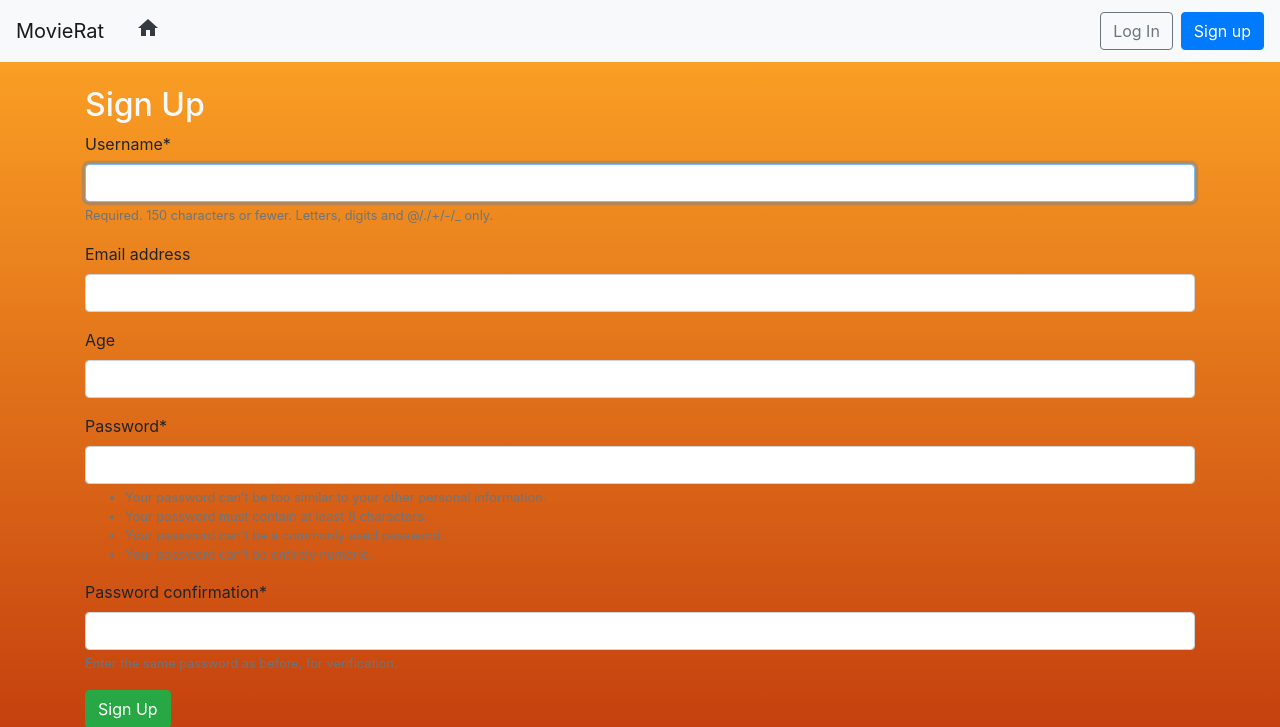
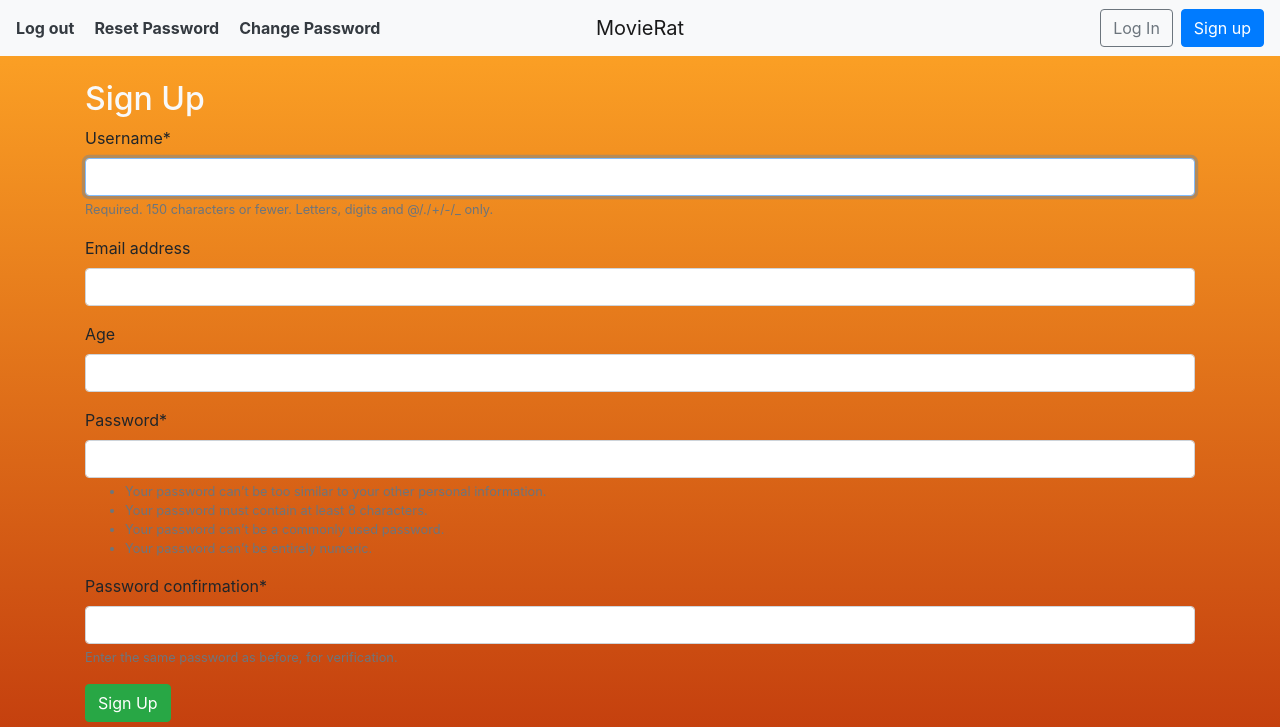
Before and after one commit to cmkishores/movie_review, a Django app: page /users/signup/ in a window 1280 px wide. Shown: the top 727 px of the page. Run offline with Django 3.2, Linux system fonts and the light colour scheme; some libraries are stand-ins or nearby versions.

Commit message:
Changed index page to home page, added navbar links

```diff
--- a/movie_review/urls.py
+++ b/movie_review/urls.py
@@ -21,7 +21,6 @@ urlpatterns = [
     path('admin/', admin.site.urls),
     path('users/',include('users.urls')),
     path('users/',include('django.contrib.auth.urls')),
-    path('reviews/',include('reviews.urls')),
-    path('',TemplateView.as_view(template_name='index.html'),name='index'),
+    path('',include('reviews.urls')),
 
-]
+    ]
--- a/reviews/models.py
+++ b/reviews/models.py
@@ -3,6 +3,9 @@ from django.urls import reverse
 from django.contrib.auth import get_user_model
 
 class Reviews(models.Model):
+	class Meta:
+		verbose_name = "Review"
+
 	RATING = [
 	('*','1'),
 	('**','2'),
--- a/templates/base.html
+++ b/templates/base.html
@@ -18,18 +18,35 @@
 <body>
 
 <nav class="navbar navbar-default navbar-expand-md navbar-light bg-light mb-4">
-      <a class="navbar-brand" href="{% url 'home' %}"> MovieRat </a>
-       <a class="nav-link " href="{% url 'index' %}"><i class="material-icons text-dark">home</i> <span class="sr-only">(current)</span></a>
-      <button class="navbar-toggler" type="button" data-toggle="collapse" data-target="#navbarCollapse" aria-controls="navbarCollapse" aria-expanded="false" aria-label="Toggle navigation"><span class="navbar-toggler-icon"></span>
+	<div class="navbar-collapse collapse w-100 order-1 order-md-0 dual-collapse2">
+		<ul class="navbar-nav mr-auto mt-2 mt-lg-0">
+            <li class="nav-item active mr-3">
+		<a class="text-dark font-weight-bold " href="{% url 'logout' %}"> Log out</a>
+	</li>
+      <li class="nav-item mt-2 mt-lg-0">
+     <a class="text-dark font-weight-bold ml-1 mr-3" href="{% url 'password_reset' %}" > Reset Password</a></li>
+       <li class="nav-item mt-2 mt-lg-0 mr-3"> <a class="text-dark font-weight-bold ml-1"href="{% url 'password_change' %}" > Change Password</a></li></ul>
+    </div>
+    <div class="mx-auto order-0">
+         <a class="navbar-brand mx-auto" href="{% url 'home' %}"> MovieRat </a>
+        <button class="navbar-toggler" type="button" data-toggle="collapse" data-target=".dual-collapse2">
+            <span class="navbar-toggler-icon"></span>
+        </button>
+    </div>
+   <div class="navbar-collapse collapse w-100 order-3 dual-collapse2">
+
+
+          <button class="navbar-toggler" type="button" data-toggle="collapse" data-target="#navbarCollapse" aria-controls="navbarCollapse" aria-expanded="false" aria-label="Toggle navigation"><span class="navbar-toggler-icon"></span>
       </button>
       <div class="collapse navbar-collapse" id="navbarCollapse">
         {% if user.is_authenticated %}
           <ul class="navbar-nav ml-auto">
             <li class="nav-item">
               <li class="nav-item dropdown">
-        <a class="nav-link dropdown-toggle" href="#" id="navbarDropdown" role="button" data-toggle="dropdown" aria-haspopup="true" aria-expanded="false">
+        <a class="nav-link dropdown-toggle ml-auto" href="#" id="navbarDropdown" role="button" data-toggle="dropdown" aria-haspopup="true" aria-expanded="false">
           {{user.username}}
         </a>
+
         <div class="dropdown-menu" aria-labelledby="navbarDropdown">
           <a class="dropdown-item" href="{% url 'login' %}">Login</a>
 
@@ -37,6 +54,7 @@
             </li>
         </li>
           </ul>
+      </div>
         {% else %}
           <form class="form-inline ml-auto">
             <a href="{% url 'login' %}" class="btn btn-outline-secondary">
@@ -45,7 +63,8 @@
             Sign up</a>
           </form>
         {% endif %}
-      </div>
+
+  </div>
     </nav>
 
     <div class = "container " >
```
Also changed, not shown: templates/home.html (+19 -1 lines), templates/index.html (deleted, +0 -35 lines), templates/review.html (+10 -5 lines), db.sqlite3.
